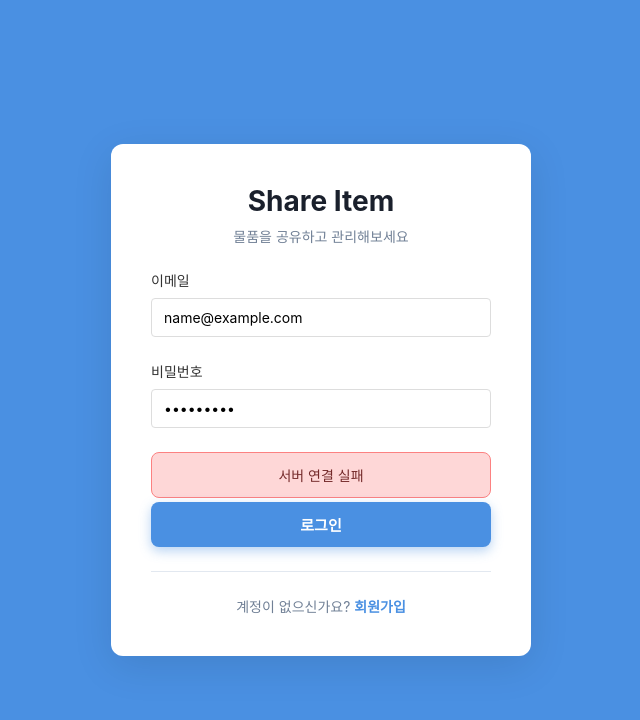
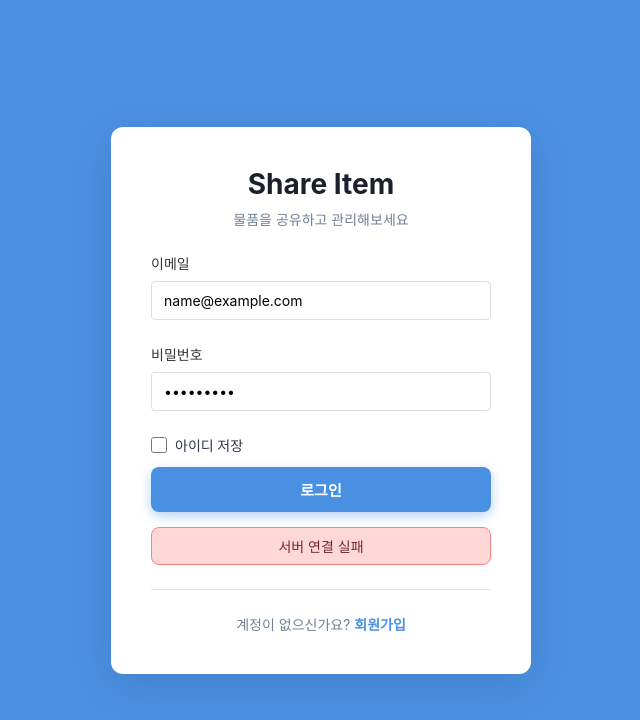
Before and after one commit to kim-jong-seong/shareitem, a React (Create React App) app: page / in a window 1280 px wide. Both pictures are taken after typing "name@example.com", "Sample123" into the empty fields and a click on the button "로그인". Shown: the top 720 px of the page, without its empty margins (319-959 px from the left). Built offline with nearby package versions, Linux system fonts and the light colour scheme; no server answers.

Commit message:
아이디 저장기능 추가 및 안내메세지 위치 조정

```diff
--- a/src/components/Login.js
+++ b/src/components/Login.js
@@ -1,4 +1,4 @@
-import { useState } from 'react';
+import { useState, useEffect } from 'react';
 import { API_URL } from '../config';
 import '../styles/Login.css';
 
@@ -11,6 +11,16 @@ function Login(props) {
     const [message, setMessage] = useState('');
     const [messageType, setMessageType] = useState(''); // 'success' or 'error'
     const [loading, setLoading] = useState(false);
+    const [saveEmail, setSaveEmail] = useState(false);
+
+    // 컴포넌트 마운트 시 저장된 이메일 불러오기
+    useEffect(() => {
+        const savedEmail = localStorage.getItem('savedEmail');
+        if (savedEmail) {
+            setFormData(prev => ({ ...prev, email: savedEmail }));
+            setSaveEmail(true);
+        }
+    }, []);
 
     const handleChange = (e) => {
         setFormData({
@@ -42,6 +52,14 @@ function Login(props) {
                 // setMessage("로그인 성공!");
                 // setMessageType('success');
                 localStorage.setItem('token', data.token);
+
+                // 아이디 저장 처리
+                if (saveEmail) {
+                    localStorage.setItem('savedEmail', formData.email);
+                } else {
+                    localStorage.removeItem('savedEmail');
+                }
+
                 setTimeout(() => {
                     props.onLoginSuccess(data.user);
                 }, 500);
@@ -92,11 +110,16 @@ function Login(props) {
                         />
                     </div>
 
-                    {message && (
-                        <div className={`message-box ${messageType}`}>
-                            {message}
-                        </div>
-                    )}
+                    <div className="save-email-box">
+                        <label className="checkbox-label">
+                            <input
+                                type="checkbox"
+                                checked={saveEmail}
+                                onChange={(e) => setSaveEmail(e.target.checked)}
+                            />
+                            <span>아이디 저장</span>
+                        </label>
+                    </div>
 
                     <div className="auth-buttons">
                         <button
@@ -107,6 +130,13 @@ function Login(props) {
                             {loading ? '로그인 중...' : '로그인'}
                         </button>
                     </div>
+
+                    {message && (
+                        <div className={`message-box ${messageType}`}>
+                            {message}
+                        </div>
+                    )}
+
                 </form>
 
                 <div className="auth-footer">
--- a/src/components/Signup.js
+++ b/src/components/Signup.js
@@ -100,12 +100,6 @@ function Signup(props) {
                         />
                     </div>
 
-                    {message && (
-                        <div className={`message-box ${messageType}`}>
-                            {message}
-                        </div>
-                    )}
-
                     <div className="auth-buttons">
                         <button
                             type="submit"
@@ -115,6 +109,12 @@ function Signup(props) {
                             {loading ? '가입 중...' : '가입하기'}
                         </button>
                     </div>
+
+                    {message && (
+                        <div className={`message-box ${messageType}`}>
+                            {message}
+                        </div>
+                    )}
                 </form>
 
                 <div className="auth-footer">
--- a/src/styles/Login.css
+++ b/src/styles/Login.css
@@ -81,7 +81,8 @@
 
 /* 메시지 박스 */
 .message-box {
-  padding: 12px 16px;
+  padding: 8px 16px;
+  margin-top: 15px;
   border-radius: 8px;
   font-size: 14px;
   text-align: center;
@@ -200,6 +201,32 @@
   text-decoration: underline;
 }
 
+/* 아이디 저장 체크박스 */
+.save-email-box {
+  margin-bottom: 8px;
+}
+
+.checkbox-label {
+  display: flex;
+  align-items: center;
+  gap: 8px;
+  font-size: 14px;
+  color: #2d3748;
+  cursor: pointer;
+  user-select: none;
+}
+
+.checkbox-label input[type="checkbox"] {
+  width: 16px;
+  height: 16px;
+  cursor: pointer;
+  accent-color: #4a90e2;
+}
+
+.checkbox-label span {
+  font-weight: 500;
+}
+
 /* 반응형 */
 @media (max-width: 480px) {
   .auth-card {
```
